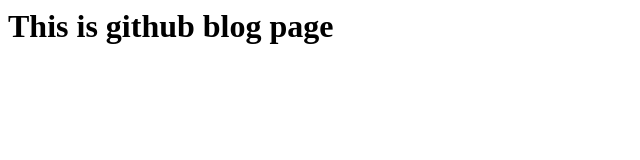
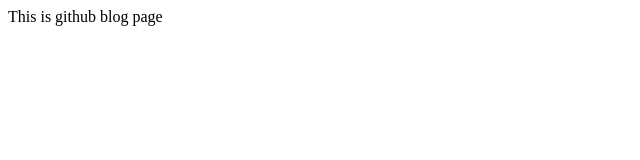
Before and after one commit to FishDad/fishdad.github.io, a plain HTML site: page index.html in a window 1280 px wide. Shown: the whole page, without its empty margins (0-640 px from the left). Drawn offline with Linux system fonts and the light colour scheme.

Commit message:
Update index.html

```diff
--- a/index.html
+++ b/index.html
@@ -4,6 +4,6 @@
 </head>
 
 <body>
-<h1>This is github blog page</h1>
+This is github blog page
 </body>
 </html>
```
